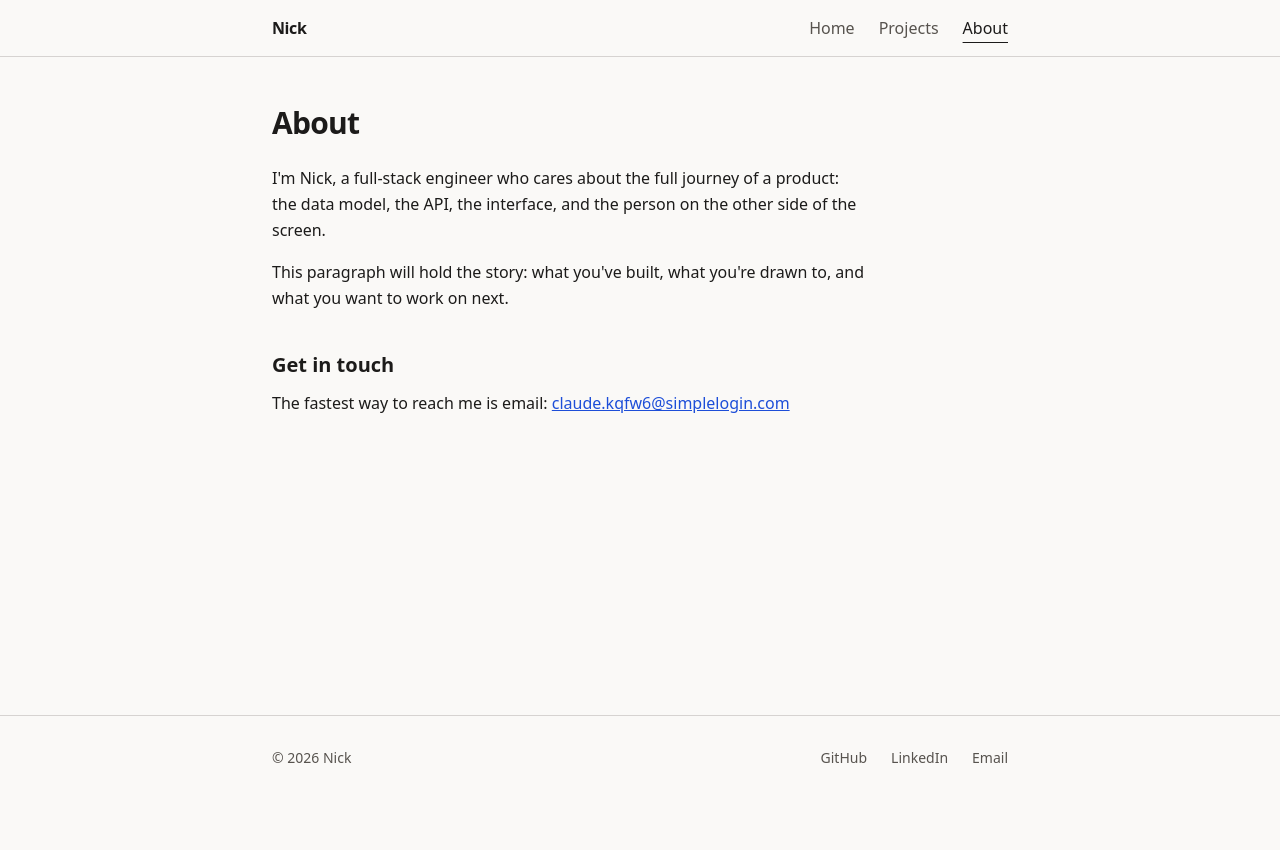
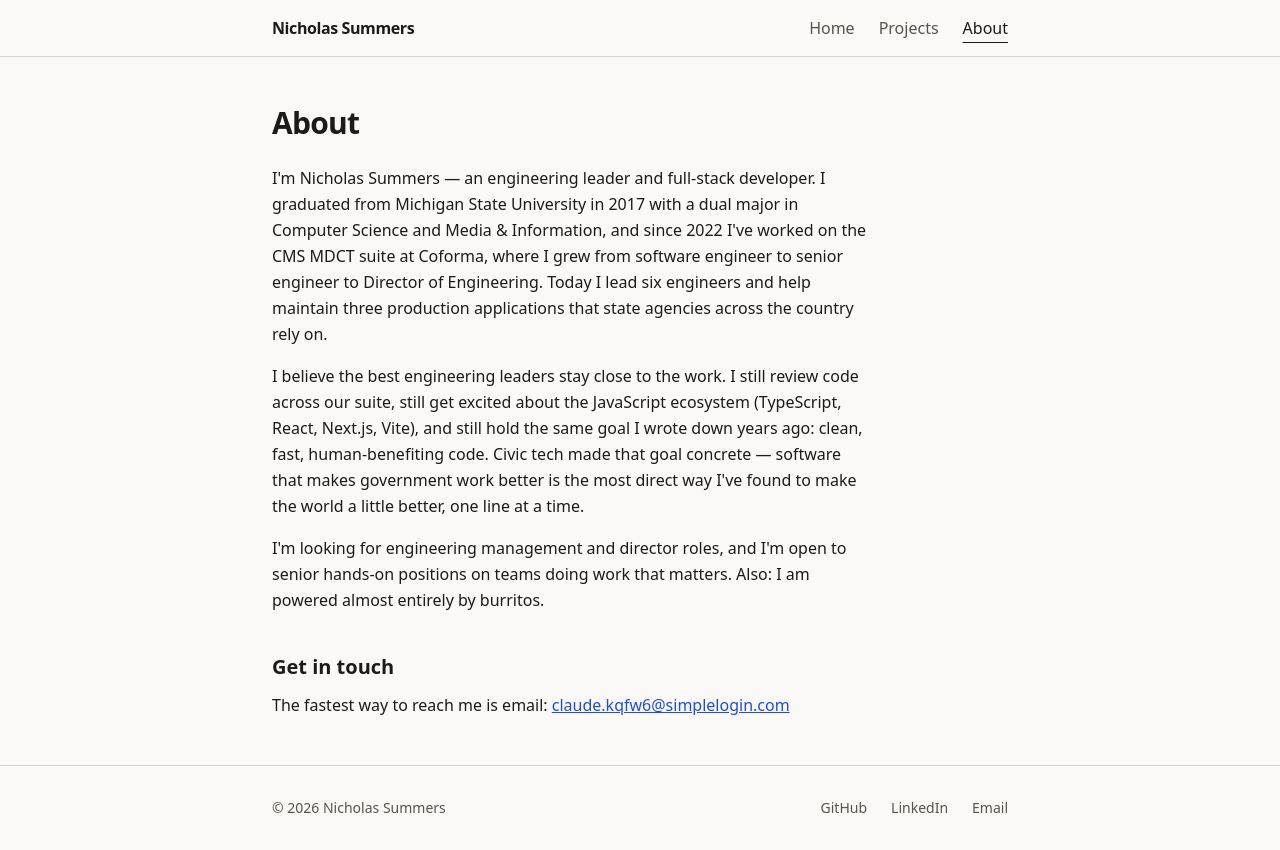
Before and after one commit to nicksgit1/portfolio, a Next.js app: page /about in a window 1280 px wide. Before the commit the page ends 800 px from the top, so only its background shows below. Built offline with nearby package versions, Linux system fonts and the light colour scheme.

Commit message:
feat: add real bio and update site identity
Leads with engineering leadership (target role) while keeping
hands-on full-stack credibility. Adapted from Nick's earlier bio,
updated for the SWE-to-director arc at Coforma.

```diff
--- a/src/app/about/page.tsx
+++ b/src/app/about/page.tsx
@@ -3,7 +3,7 @@ import { site } from "@/content/site";
 
 export const metadata: Metadata = {
   title: "About",
-  description: `About ${site.name}, ${site.role.toLowerCase()}.`,
+  description: `About ${site.name}, engineering leader and full-stack developer.`,
 };
 
 export default function AboutPage() {
@@ -12,14 +12,27 @@ export default function AboutPage() {
       <h1 className="text-3xl font-bold tracking-tight">About</h1>
       <div className="mt-6 max-w-prose space-y-4 leading-relaxed">
         <p>
-          {/* PLACEHOLDER — replaced once Nick and Claude draft the real bio. */}
-          I&apos;m {site.name}, a {site.role.toLowerCase()} who cares about the
-          full journey of a product: the data model, the API, the interface,
-          and the person on the other side of the screen.
+          I&apos;m Nicholas Summers — an engineering leader and full-stack
+          developer. I graduated from Michigan State University in 2017 with a
+          dual major in Computer Science and Media &amp; Information, and since
+          2022 I&apos;ve worked on the CMS MDCT suite at Coforma, where I grew
+          from software engineer to senior engineer to Director of Engineering.
+          Today I lead six engineers and help maintain three production
+          applications that state agencies across the country rely on.
         </p>
         <p>
-          This paragraph will hold the story: what you&apos;ve built, what
-          you&apos;re drawn to, and what you want to work on next.
+          I believe the best engineering leaders stay close to the work. I
+          still review code across our suite, still get excited about the
+          JavaScript ecosystem (TypeScript, React, Next.js, Vite), and still
+          hold the same goal I wrote down years ago: clean, fast,
+          human-benefiting code. Civic tech made that goal concrete — software
+          that makes government work better is the most direct way I&apos;ve
+          found to make the world a little better, one line at a time.
+        </p>
+        <p>
+          I&apos;m looking for engineering management and director roles, and
+          I&apos;m open to senior hands-on positions on teams doing work that
+          matters. Also: I am powered almost entirely by burritos.
         </p>
       </div>
       <h2 className="mt-10 text-xl font-semibold">Get in touch</h2>
--- a/src/content/site.ts
+++ b/src/content/site.ts
@@ -3,11 +3,11 @@
  * editing words never risks breaking markup.
  */
 export const site = {
-  name: "Nick",
-  role: "Full-Stack Engineer",
+  name: "Nicholas Summers",
+  role: "Engineering Leader",
   tagline:
-    "I build web products end to end — from data model to pixel — with a bias for shipping and an obsession with the details.",
+    "Director of Engineering and full-stack developer. I lead teams building civic tech used by every US state — and I still love shipping code end to end.",
   email: "claude.kqfw6@simplelogin.com",
-  github: "https://github.com/CHANGE-ME",
+  github: "https://github.com/ntsummers1",
   linkedin: "https://www.linkedin.com/in/CHANGE-ME",
 } as const;
```
